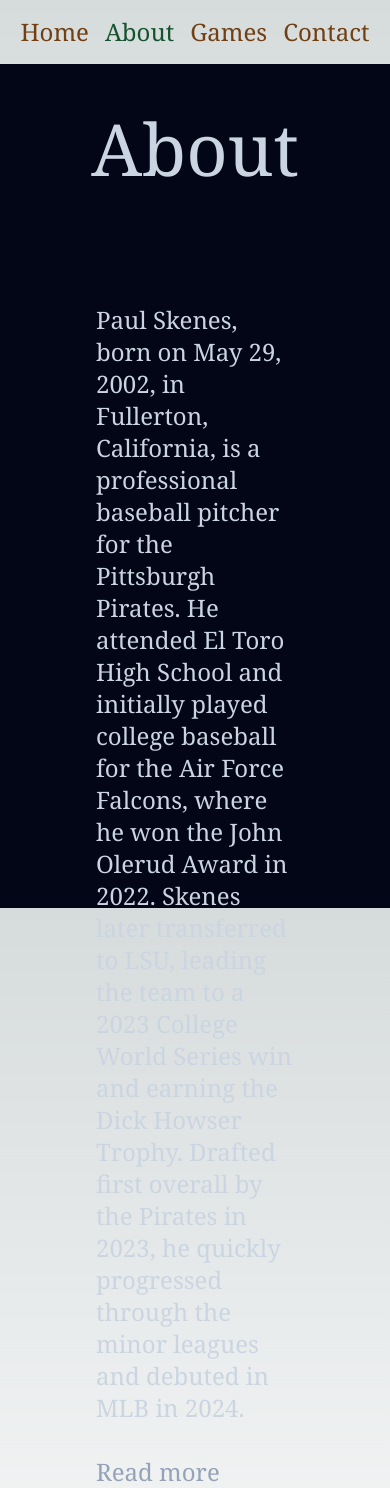
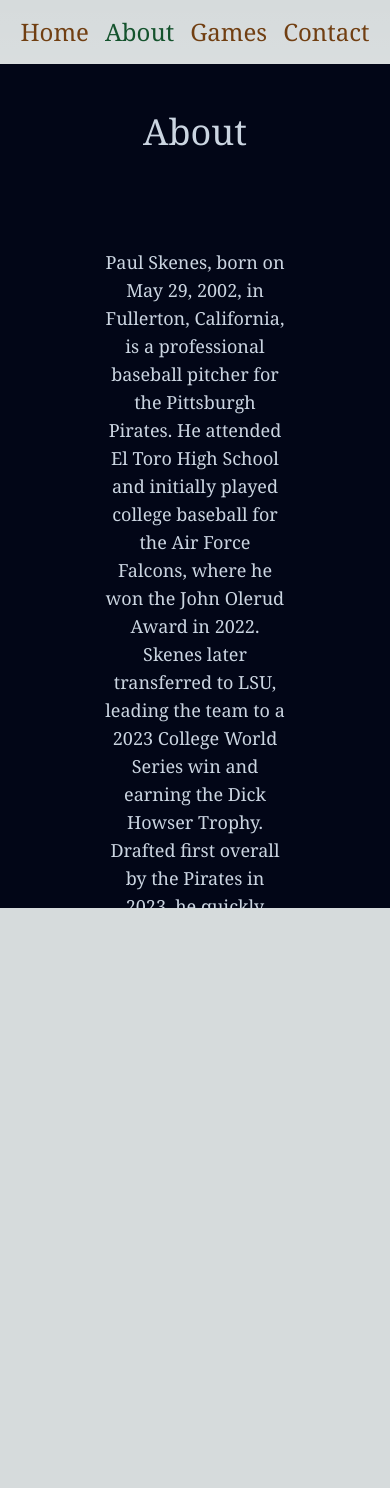
Before and after one commit to seantarzy/paul-skenes, a Next.js app: page /about in a window 390 px wide. After the commit the page ends 908 px from the top, so only its background shows below. Built offline with nearby package versions, Linux system fonts and the light colour scheme; a web font is replaced by a local one.

Commit message:
layout fixes

```diff
--- a/src/app/about/page.tsx
+++ b/src/app/about/page.tsx
@@ -1,10 +1,9 @@
 export default function About() {
   return (
-    <div className="bg-slate-950 flex flex-col items-center h-[100vh] w-100[vw] pt-12">
-      <h1 className="text-slate-300 text-7xl font-serif">About</h1>
-      <br />
-      <div className="h-[250px] text-slate-300 text-2xl font-serif m-24">
-        <p className="">
+    <div>
+      <h1 className="text-slate-300 text-4xl md:text-7xl font-serif">About</h1>
+      <div className="h-[250px] text-slate-300 text-lg md:text-2xl font-serif m-24 pb-4 px-2">
+        <p>
           Paul Skenes, born on May 29, 2002, in Fullerton, California, is a
           professional baseball pitcher for the Pittsburgh Pirates. He attended
           El Toro High School and initially played college baseball for the Air
@@ -16,7 +15,7 @@
         </p>
         <br />
         <a
-          className="text-slate-400"
+          className="text-slate-400 pb-2"
           href="https://en.wikipedia.org/wiki/Paul_Skenes"
           target="_blank"
         >
--- a/src/app/components/PitchingGame.tsx
+++ b/src/app/components/PitchingGame.tsx
@@ -403,6 +403,7 @@
               alt="Rafael Devers"
               width={hittingFrames[hitFrame].width}
               height={hittingFrames[hitFrame].height}
+              layout="fixed"
             />
           </div>
         </div>
--- a/src/app/contact/page.tsx
+++ b/src/app/contact/page.tsx
@@ -2,12 +2,12 @@
 import EmailMeBox from "./components/EmailMeBox";
 
 export default function Contact() {
-  const myEmail = env.EMAIL;
   return (
-    <div className="bg-slate-950 flex flex-col items-center h-[100vh] w-100[vw] pt-12">
-      <h1 className="text-slate-300 text-7xl font-serif">Contact</h1>
-      <br />
+    <>
+      <h1 className="text-slate-300 text-4xl md:text-7xl font-serif">
+        Contact
+      </h1>
       <EmailMeBox />
-    </div>
+    </>
   );
 }
--- a/src/app/games/page.tsx
+++ b/src/app/games/page.tsx
@@ -2,12 +2,12 @@
 
 export default function Games() {
   return (
-    <div className="bg-slate-950 flex flex-col items-center h-screen w-screen pt-12">
-      <h1 className="text-slate-300 text-7xl font-serif">Games</h1>
+    <>
+      <h1 className="text-slate-300 text-4xl md:text-7xl font-serif">Games</h1>
       <br />
       <div className="h-[450px] w-full">
         <PitchingGame />
       </div>
-    </div>
+    </>
   );
 }
--- a/src/app/layout.tsx
+++ b/src/app/layout.tsx
@@ -32,7 +32,9 @@
       </Head>
       <body className={inter.className}>
         <Navigation />
-        {children}
+        <div className="bg-slate-950 flex flex-col text-center items-center h-[100vh] w-100[vw] pt-12 overflow-scroll">
+          {children}
+        </div>
       </body>
     </html>
   );
```
